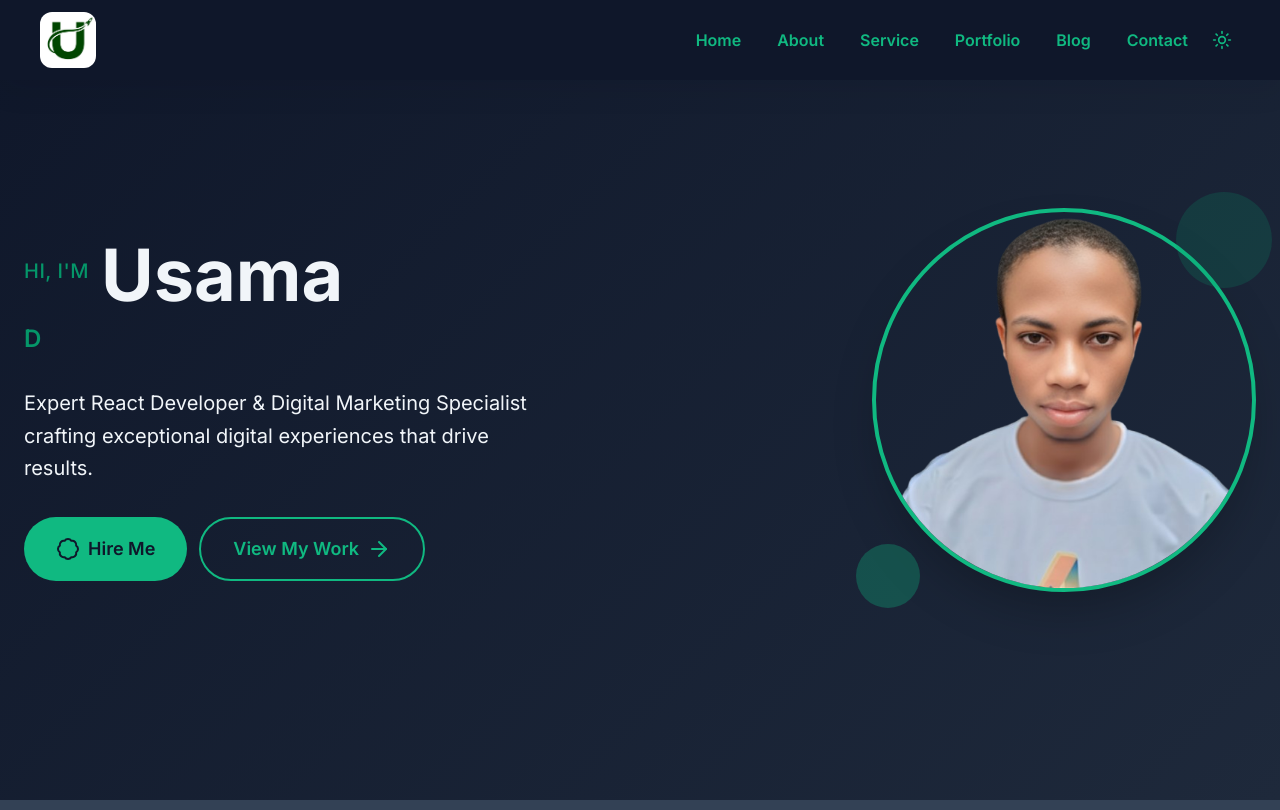
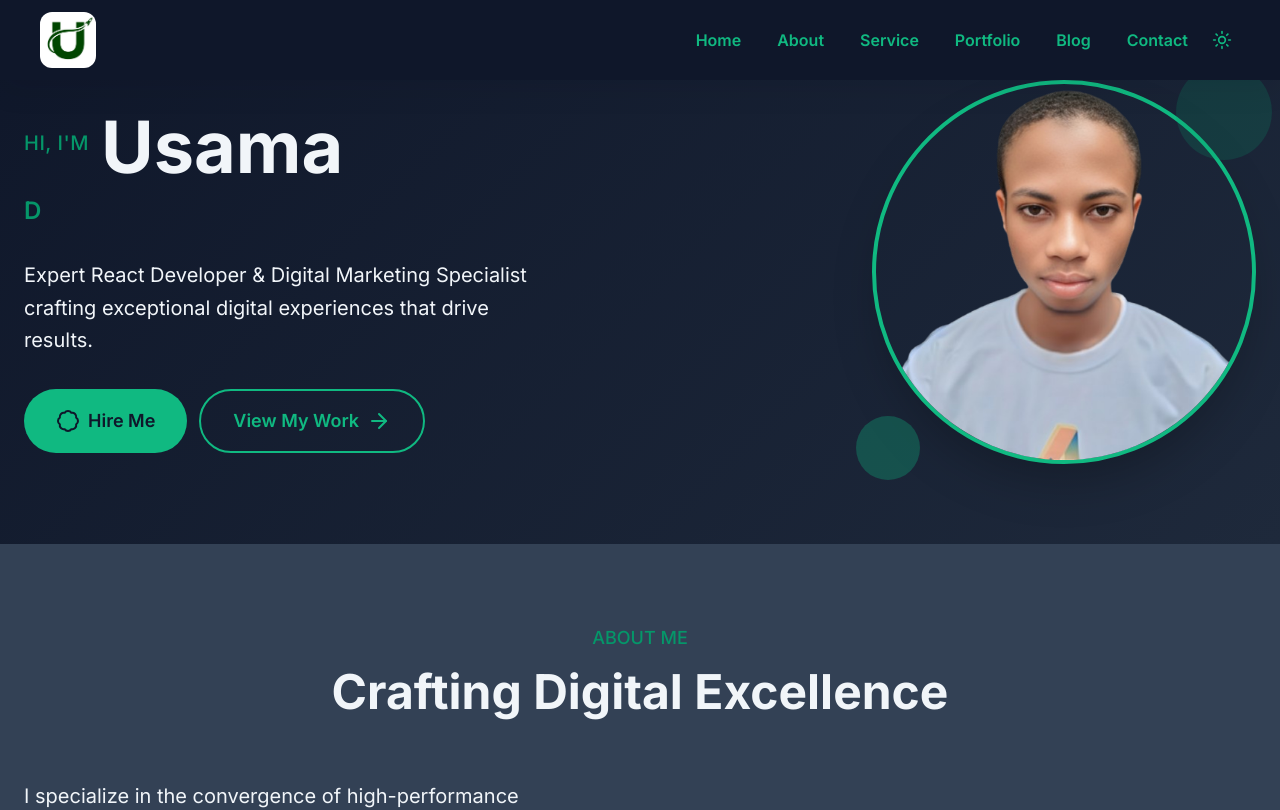
Before and after one commit to Usamagrowth/my-portfolio, a React (Vite) app: page / in a window 1280 px wide. Shown: the top 810 px of the page. Built offline with nearby package versions, Linux system fonts and the light colour scheme.

Commit message:
profile -image

```diff
--- a/src/Components/Hero.jsx
+++ b/src/Components/Hero.jsx
@@ -6,7 +6,7 @@ const Hero = () => {
   const { colors } = ThemeCont();
 
   return (
-    <div className="min-h-screen flex items-center justify-center px-6 py-20" style={{ background: colors.gradient }}>
+    <div className="flex items-center justify-center px-6 py-20" style={{ background: colors.gradient }}>
       <div className="max-w-7xl mx-auto w-full">
         <div className="grid lg:grid-cols-2 gap-12 items-center">
           {/* Text Content */}
```
